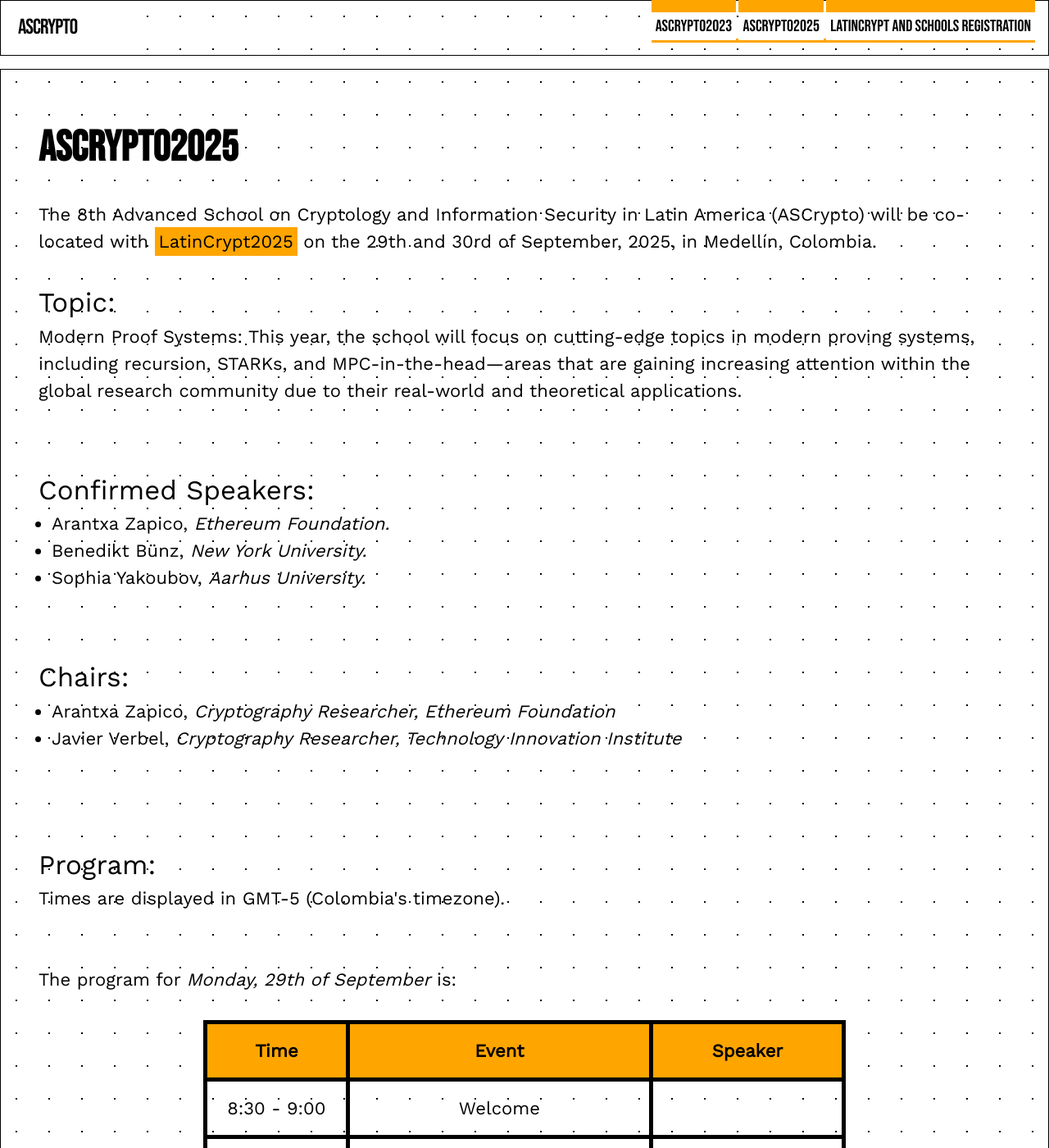
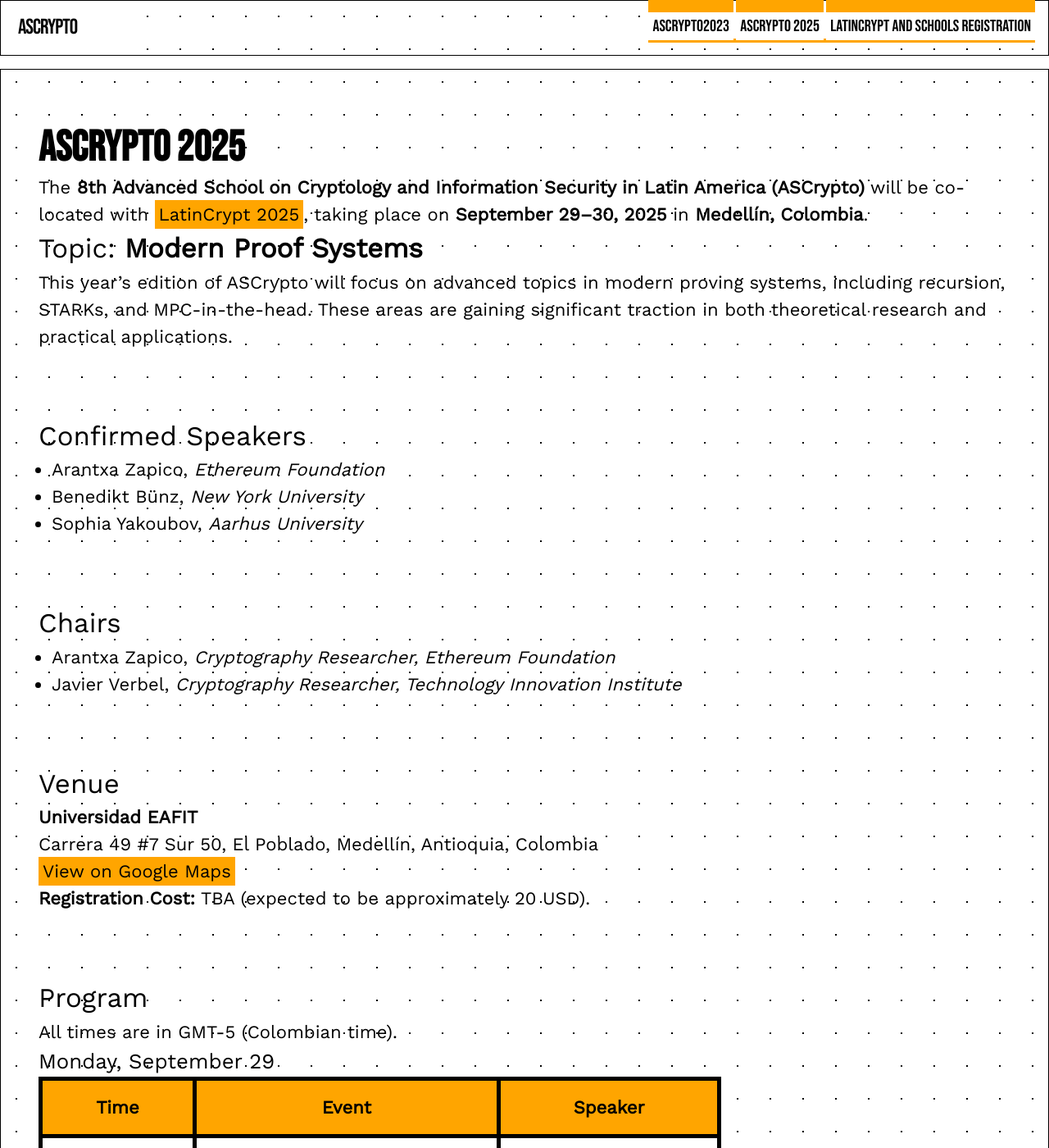
Before and after one commit to claucece/ascrypto, a Jekyll site: the page built from 2025.html, in a window 1280 px wide and 1400 px high. Shown: the whole window at 82% size. Built offline with Jekyll 4.4.1, drawn with Linux system fonts in a browser that asks for light colours; some of the changed text lies outside the part shown.

Commit message:
Program2025 and venue v0.2.0

```diff
--- a/2025.html
+++ b/2025.html
@@ -1,160 +1,127 @@
 ---
 layout: page
 permalink: /2025/
-title: ASCrypto2025
+title: ASCrypto 2025
 tags: menu
 ---
 
 <div>
-  <br>
-  <p>The 8th Advanced School on Cryptology and Information Security in Latin America (ASCrypto) will be co-located with <a href="https://ciencias.medellin.unal.edu.co/eventos/latincrypt/" target="_blank">LatinCrypt2025</a> on the 29th and 30rd of September, 2025, in Medellín, Colombia.</a></p>
-  <br>
 
-	<section id="topic", style="margin-bottom: 80px;">
-  <h2>Topic: </h2>
-	<p>Modern Proof Systems: This year, the school will focus on cutting-edge topics in modern proving systems, including recursion, STARKs, and MPC-in-the-head—areas that are gaining increasing attention within the global research community due to their real-world and theoretical applications.
+	<p>
+		The <strong>8th Advanced School on Cryptology and Information Security in Latin America (ASCrypto)</strong> will be co-located with
+		<a href="https://ciencias.medellin.unal.edu.co/eventos/latincrypt/" target="_blank">LatinCrypt 2025</a>, taking place on
+		<strong>September 29–30, 2025</strong> in <strong>Medellín, Colombia</strong>.
+	</p>
+
+	<section id="topic" style="margin-bottom: 80px;">
+		<h2>Topic: <strong>Modern Proof Systems</strong></h2>
+		<p>
+			This year’s edition of ASCrypto will focus on advanced topics in modern proving systems, including recursion, STARKs, and MPC-in-the-head.
+			These areas are gaining significant traction in both theoretical research and practical applications.
 		</p>
 	</section>
 
-	<section id="speakers", style="margin-bottom: 80px;">
-  <h2>Confirmed Speakers: </h2>
+	<section id="speakers" style="margin-bottom: 80px;">
+		<h2>Confirmed Speakers</h2>
 		<ul>
-		<li> Arantxa Zapico,       <i>Ethereum Foundation. </i>
-		<li> Benedikt Bünz,      <i> New York University. </i>
-		<li> Sophia Yakoubov,      <i>Aarhus University. </i>
+			<li>Arantxa Zapico, <em>Ethereum Foundation</em></li>
+			<li>Benedikt Bünz, <em>New York University</em></li>
+			<li>Sophia Yakoubov, <em>Aarhus University</em></li>
 		</ul>
 	</section>
 
-<section id="chairs", style="margin-bottom: 80px;">
-  <h2>Chairs: </h2>
+	<section id="chairs" style="margin-bottom: 80px;">
+		<h2>Chairs</h2>
 		<ul>
-	  <li>Arantxa Zapico, <i>Cryptography Researcher, Ethereum Foundation</i>
-		<li>Javier Verbel, <i>Cryptography Researcher, Technology Innovation Institute</i></li>
+			<li>Arantxa Zapico, <em>Cryptography Researcher, Ethereum Foundation</em></li>
+			<li>Javier Verbel, <em>Cryptography Researcher, Technology Innovation Institute</em></li>
 		</ul>
-	<br>
 	</section>
 
-<section id="program">
-  <h2>Program: </h2>
-	<p>Times are displayed in GMT-5 (Colombia's timezone).</p>
-	<br>
-	<br>
-	<p>The program for <i>Monday, 29th of September</i> is:</p>
-	<br>
+	<section id="venue" style="margin-bottom: 80px;">
+		<h2>Venue</h2>
+		<p>
+			<strong>Universidad EAFIT</strong><br>
+			Carrera 49 #7 Sur 50, El Poblado, Medellín, Antioquia, Colombia
+		</p>
+		<p>
+			<a href="https://www.google.com/maps/place/Universidad+EAFIT/@6.1996012,-75.5817888,17z" target="_blank">View on Google Maps</a>
+		</p>
+		<p><strong>Registration Cost:</strong> TBA (expected to be approximately 20 USD).</p>
+	</section>
 
-	<center>
+	<section id="program" style="margin-bottom: 80px;">
+		<h2>Program</h2>
+		<p>All times are in GMT-5 (Colombian time).</p>
+
+		<h3>Monday, September 29</h3>
 		<table>
+			<thead>
 			<tr>
 				<th>Time</th>
 				<th>Event</th>
 				<th>Speaker</th>
 			</tr>
+			</thead>
+			<tbody>
+			<tr><td>08:30 – 09:00</td><td>Welcome</td><td></td></tr>
 			<tr>
-				<td>8:30 - 9:00</td>
-				<td>Welcome </td>
-				<td></td>
+				<td>09:00 – 10:30</td>
+				<td><a href="../slides/2025/arantxa-talk.pdf" target="_blank">Introduction to Proof Systems</a></td>
+				<td>Arantxa Zapico<br><em>Ethereum Foundation</em></td>
 			</tr>
+			<tr><td>10:30 – 11:00</td><td>Coffee Break</td><td></td></tr>
 			<tr>
-				<td>9:00 - 10:30</td>
-				<td><a href="../slides/arantxa-talk.pdf" target="_blank">Introduction to Proof Systems </td>
-				<td>Arantxa Zapico<br>
-					<i id="small">Ethereum Foundation</i>
-				</td>
+				<td>11:00 – 12:30</td>
+				<td><a href="../slides/2025/benedikt-talk.pdf" target="_blank">Recursive Proofs</a></td>
+				<td>Benedikt Bünz<br><em>New York University</em></td>
 			</tr>
+			<tr><td>12:30 – 14:00</td><td>Lunch Break</td><td></td></tr>
 			<tr>
-				<td>10:30 - 11:00</td>
-				<td>Coffee Break</td>
-				<td></td>
+				<td>14:00 – 15:30</td>
+				<td><a href="../slides/2025/starkware-talk.pdf" target="_blank">STARK Proofs</a></td>
+				<td>TBA</td>
 			</tr>
-			<td>10:30 - 12:00</td>
-			<td><a href="../slides/benedikt-talk.pdf" target="_blank">Recursive Proofs</a></td>
-			<td>Benedikt Bünz<br>
-				<i id="small">New York University</i>
-			</td>
+			<tr><td>15:30 – 16:00</td><td>Coffee Break</td><td></td></tr>
 			<tr>
+				<td>16:00 – 17:30</td>
+				<td><a href="../slides/2025/shophia-talk.pdf" target="_blank">MPC-in-the-Head</a></td>
+				<td>Sophia Yakoubov<br><em>Aarhus University</em></td>
 			</tr>
-			<tr>
-				<td>12:30 - 14:00</td>
-				<td>Lunch Break</td>
-				<td></td>
-			</tr>
-			<tr>
-				<td>14:00 - 15:30</td>
-				<td><a href="../slides/starkware-talk.pdf" target="_blank"> Stark Proofs</td>
-				<td>TBA<br>
-					<i id="small">TBA</i>
-				</td>
-			</tr>
-			<tr>
-				<td>15:30 - 16:00</td>
-				<td>Coffee Break</td>
-				<td></td>
-			</tr>
-			<tr>
-				<td>16:00 - 17:30</td>
-				<td><a href="../slides/shophia-talk.pdf" target="_blank">MPC-in-the-head</a></td>
-				<td>Sophia Yakoubov<br>
-					<i id="small">Aarhus University, Denmark</i>
-				</td>
-			</tr>
+			</tbody>
 		</table>
-	</center>
-	<br>
-	<br>
-	<p>The program for <i>Tuesday, 30th of September</i> is:</p>
-	<br>
 
-	<center>
-		<table class="param-table">
+		<h3>Tuesday, September 30</h3>
+		<table>
+			<thead>
 			<tr>
 				<th>Time</th>
 				<th>Event</th>
 				<th>Speaker</th>
 			</tr>
-			<td>9:00 - 10:30</td>
-			<td><a href="../slides/benedikt-talk.pdf" target="_blank">Recursive Proofs. </a></td>
-			<td>Benedikt Bünz<br>
-				<i id="small">New York University</i>
-			</td>
+			</thead>
+			<tbody>
 			<tr>
+				<td>09:00 – 10:30</td>
+				<td><a href="../slides/2025/benedikt-talk.pdf" target="_blank">Recursive Proofs (Part 2)</a></td>
+				<td>Benedikt Bünz<br><em>New York University</em></td>
 			</tr>
+			<tr><td>10:30 – 11:00</td><td>Coffee Break</td><td></td></tr>
 			<tr>
-				<td>10:30 - 11:00</td>
-				<td>Coffee Break</td>
-				<td></td>
+				<td>11:00 – 12:30</td>
+				<td><a href="../slides/2025/starkware-talk.pdf" target="_blank">STARK Proofs (Part 2)</a></td>
+				<td>TBA</td>
 			</tr>
+			<tr><td>12:30 – 14:00</td><td>Lunch Break</td><td></td></tr>
 			<tr>
-				<td>11:00 - 12:30</td>
-				<td><a href="../slides/starkware-talk.pdf" target="_blank"> Stark Proofs</td>
-				<td>TBA<br>
-					<i id="small">TBA</i>
-				</td>
+				<td>14:00 – 15:30</td>
+				<td><a href="../slides/2025/shophia-talk.pdf" target="_blank">MPC-in-the-Head (Part 2)</a></td>
+				<td>Sophia Yakoubov<br><em>Aarhus University</em></td>
 			</tr>
-			<tr>
-				<td>12:30 - 14:00</td>
-				<td>Lunch Break</td>
-				<td></td>
-			</tr>
-			<tr>
-				<td>14:00 - 15:30</td>
-				<td><a href="../slides/shophia-talk.pdf" target="_blank">MPC-in-the-head</a></td>
-				<td>Sophia Yakoubov<br>
-					<i id="small">Aarhus University, Denmark</i>
-				</td>
-			</tr>
-			<tr>
-				<td>15:30 - 16:00</td>
-				<td>Coffee Break</td>
-				<td></td>
-			</tr>
-			<tr>
-				<td>14:00 - 15:30</td>
-				<td>Q&A - Practical Session</a></td>
-			</tr>
-			<tr>
-			</tr>
+			<tr><td>15:30 – 16:00</td><td>Coffee Break</td><td></td></tr>
+			<tr><td>16:00 – 17:30</td><td>Q&A and Practical Session</td><td></td></tr>
+			</tbody>
 		</table>
-	</center>
 	</section>
 
 </div>
--- a/index.html
+++ b/index.html
@@ -10,6 +10,6 @@
 
 <div class="explanation">
  <p>Advanced School on Cryptology and Information Security in Latin America.</p>
- <p>ASCrypto2025: 29 of September to 30 of September, Medellín, Colombia.</p>
+ <p>ASCrypto2025: 29th of September to 30th of September, Medellín, Colombia.</p>
  <!--<p>ASCrypto2023 is an <a href="https://iacr.org/schools/" target="_blank">official IACR Cryptology School</a>.</p>-->
 </div>
```
Also changed, not shown: 2023.html (+5 -5 lines), 10 other files. Lines whose indentation alone changed are shown as unchanged.
